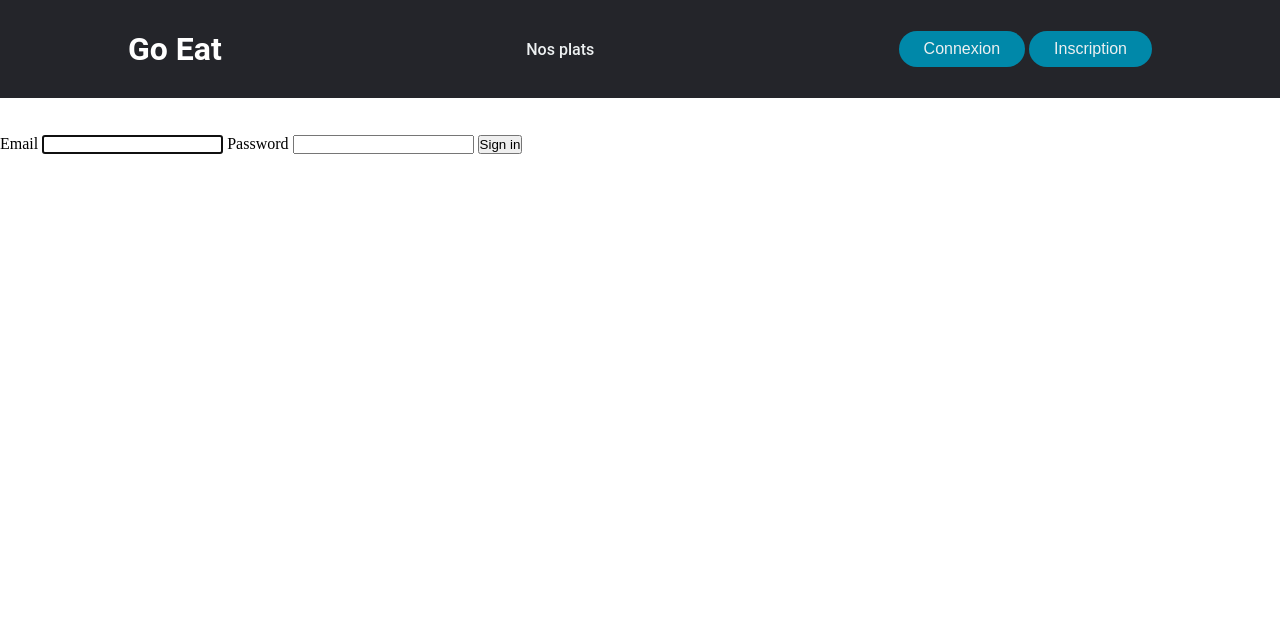
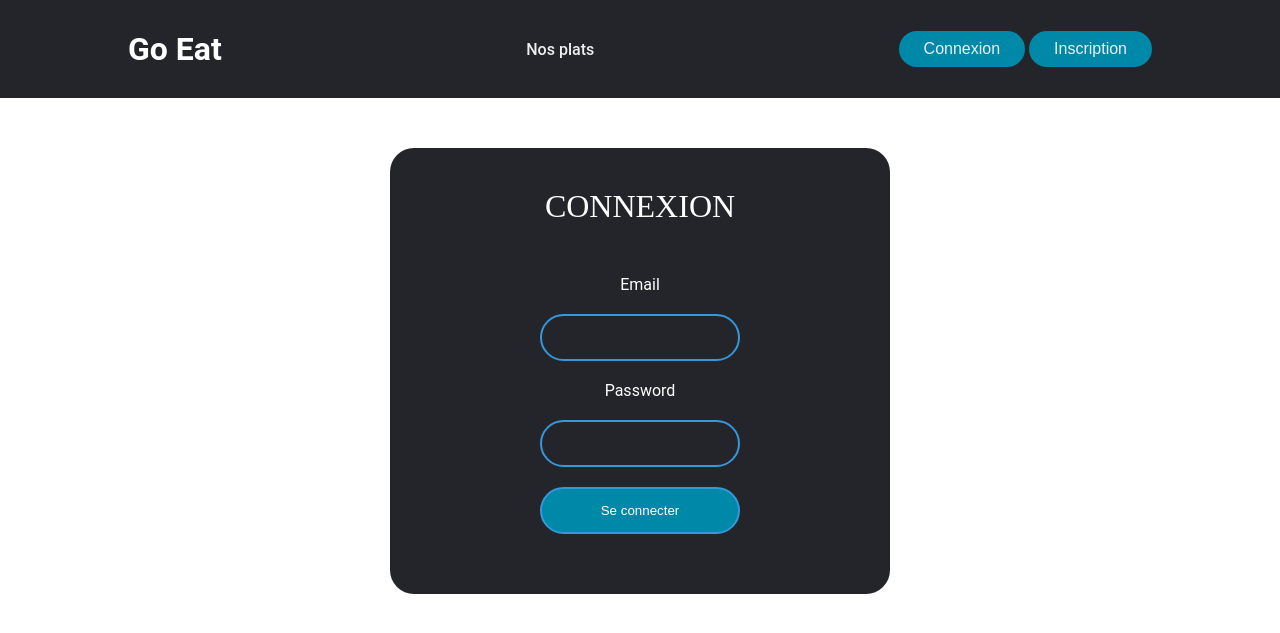
Before and after one commit to Coeurtisol/goeat, a Symfony app: template templates/security/login.html.twig in a window 1280 px wide. Shown: the top 633 px of the page. Run offline with Twig, Linux system fonts and the light colour scheme; the template is opened without the code that fills it, so the values that code supplies are empty; some libraries are stand-ins or nearby versions.

Commit message:
connection front

```diff
--- a/templates/registration/register.html.twig
+++ b/templates/registration/register.html.twig
@@ -74,17 +74,21 @@
 		<h1>Inscription</h1>
 
 		{{ form_start(registrationForm) }}
+
 		<div class="form-register-email">
 			{{ form_row(registrationForm.email) }}
 		</div>
+
 		<div class="form-register-password">
 			{{ form_row(registrationForm.plainPassword, {
             label: 'Password'
         }) }}
 		</div>
+
 		<div class="form-register-profession">
 			{{ form_row(registrationForm.professionnel)}}
 		</div>
+
 		<div class="form-register-roles">
 			{{ form_row(registrationForm.roles)}}
 		</div>
--- a/templates/security/login.html.twig
+++ b/templates/security/login.html.twig
@@ -1,42 +1,92 @@
 {% extends 'base.html.twig' %}
 
-{% block title %}Log in!{% endblock %}
+{% block title %}Log in!
+{% endblock %}
 
 {% block body %}
-<form method="post">
+	<style>
+		.box {
+			width: 500px;
+			padding: 40px;
+			margin: 50px auto;
+			background: #24252A;
+			text-align: center;
+			border-radius: 24px;
+		}
+		.box h1 {
+			color: white;
+			margin-bottom: 50px;
+			text-transform: uppercase;
+			font-weight: 500;
+		}
+
+		.box input[type="email"],
+		.box input[type = "password"] {
+			border: 0;
+			background: none;
+			display: block;
+			margin: 20px auto;
+			text-align: center;
+			border: 2px solid #3498db;
+			padding: 14px 10px;
+			width: 200px;
+			outline: none;
+			color: white;
+			border-radius: 24px;
+			transition: 0.25s;
+		}
+		.box label {
+			color: white;
+			font-family: roboto;
+		}
+		.box button[type = "submit"] {
+			border: 0;
+			background: rgba(0, 136, 169, 1);
+			display: block;
+			margin: 20px auto;
+			text-align: center;
+			border: 2px solid #3498db;
+			padding: 14px 10px;
+			width: 200px;
+			outline: none;
+			color: white;
+			border-radius: 24px;
+			transition: 0.25s;
+		}
+		.box button[type = "submit"]:hover {
+			background: rgba(0, 136, 169, 1);
+		}
+	</style>
+
+	<form class="box" method="post">
+
 		{% if error %}
 			<div class="alert alert-danger">{{ error.messageKey|trans(error.messageData, 'security') }}</div>
 		{% endif %}
 
 		{% if app.user %}
 			<div class="mb-3">
-            You are logged in as {{ app.user.username }}, <a href="{{ path('app_logout') }}">Logout</a>
+				You are logged in as
+				{{ app.user.username }},
+				<a href="{{ path('app_logout') }}">Logout</a>
 			</div>
 		{% endif %}
 
-    <h1 class="h3 mb-3 font-weight-normal">Please sign in</h1>
+		<h1>Connexion</h1>
+
+		<div class="form-email">
 			<label for="inputEmail">Email</label>
 			<input type="email" value="{{ last_username }}" name="email" id="inputEmail" class="form-control" autocomplete="email" required autofocus>
+		</div>
+
+		<div class="form-password">
 			<label for="inputPassword">Password</label>
 			<input type="password" name="password" id="inputPassword" class="form-control" autocomplete="current-password" required>
+		</div>
 
-    <input type="hidden" name="_csrf_token"
-           value="{{ csrf_token('authenticate') }}"
-    >
 
-    {#
-        Uncomment this section and add a remember_me option below your firewall to activate remember me functionality.
-        See https://symfony.com/doc/current/security/remember_me.html
+		<input type="hidden" name="_csrf_token" value="{{ csrf_token('authenticate') }}">
+		<button type="submit" class="btn">Se connecter</button>
 
-        <div class="checkbox mb-3">
-            <label>
-                <input type="checkbox" name="_remember_me"> Remember me
-            </label>
-        </div>
-    #}
-
-    <button class="btn btn-lg btn-primary" type="submit">
-        Sign in
-    </button>
 	</form>
 {% endblock %}
```
Also changed, not shown: templates/home/index.html.twig (+194 -0 lines). Lines whose indentation alone changed are shown as unchanged.
